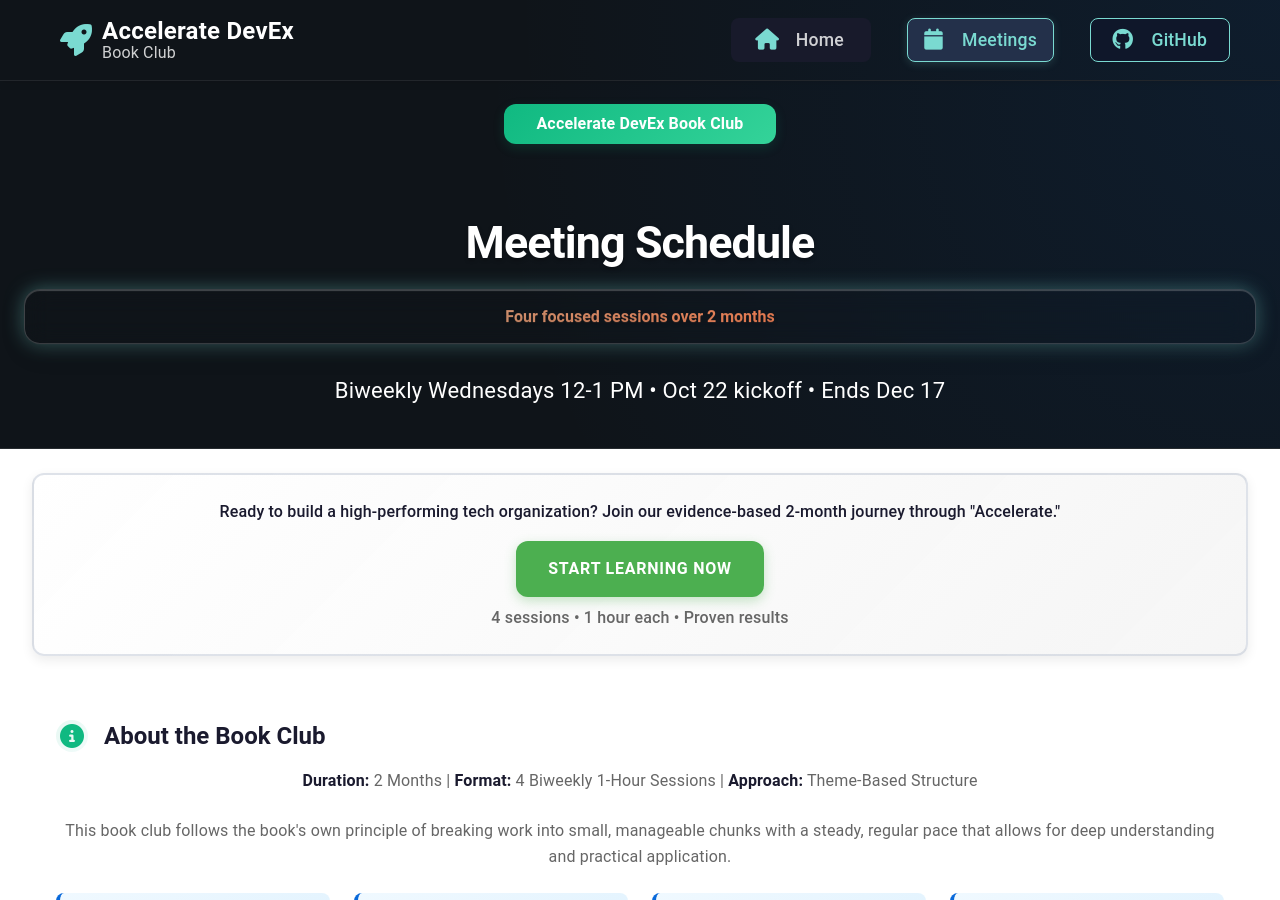
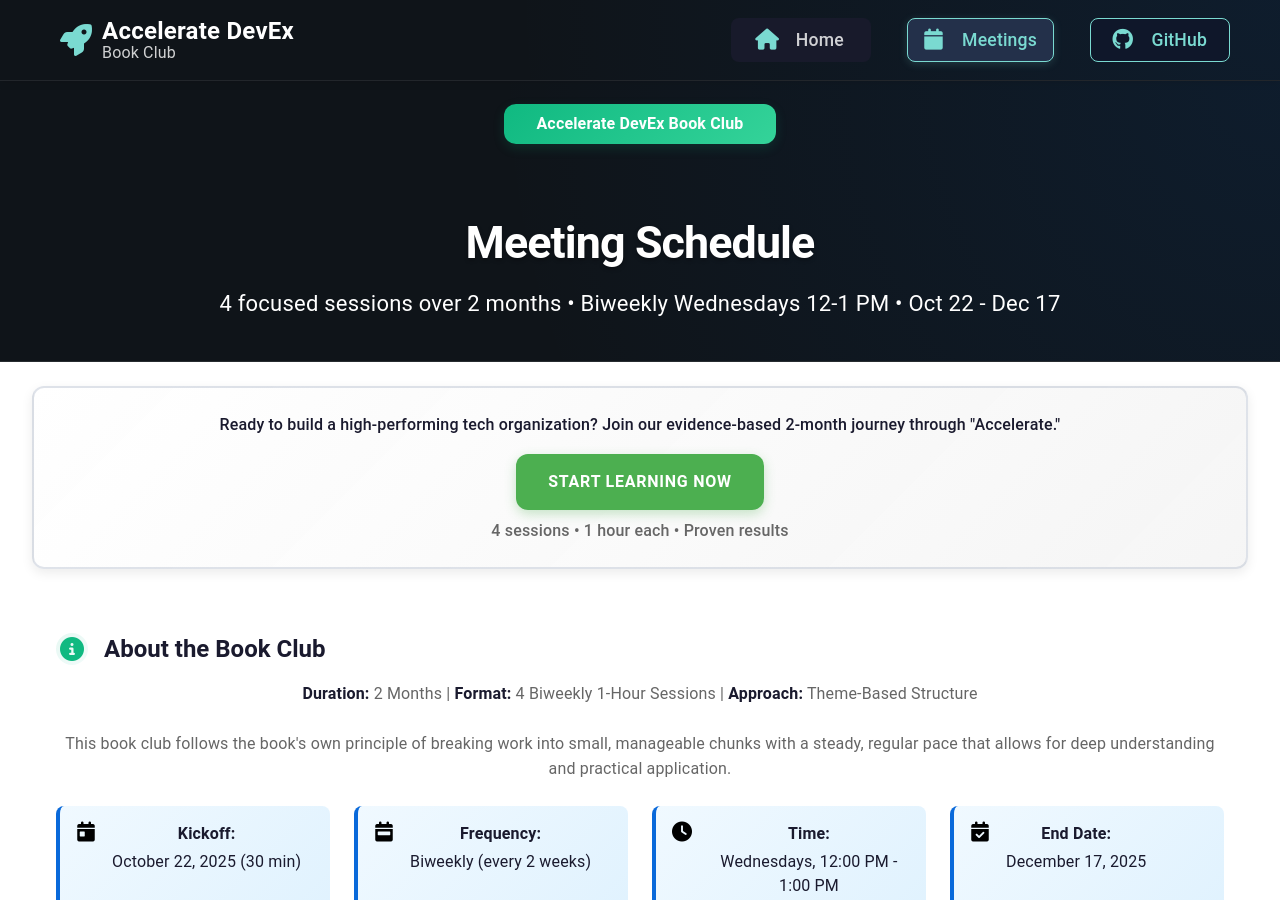
Before and after one commit to mhenke/accelerate-devex-book-club-notebooklm, a Jekyll site: the page built from docs/meetings.md, in a window 1280 px wide and 900 px high. Built offline with Jekyll 4.4.1, drawn with Linux system fonts in a browser that asks for light colours; some web fonts are replaced.

Commit message:
Simplify hero banner to essential hero-content only
Remove unnecessary site-title wrapper div and consolidate all info into hero-content with just:
- hero-value-prop
- hero-headline
- hero-subtitle

Cleaner structure, simpler markup, same visual impact.

🤖 Generated with [Claude Code](https://claude.com/claude-code)

Co-Authored-By: Claude <noreply@anthropic.com>

```diff
--- a/docs/meetings.md
+++ b/docs/meetings.md
@@ -7,10 +7,7 @@ title: Meetings
 <div class="hero-content">
 <div class="hero-value-prop">Accelerate DevEx Book Club</div>
 <h1 class="hero-headline">Meeting Schedule</h1>
-<div class="site-title">
-<h3>Four focused sessions over 2 months</h3>
-</div>
-<p class="hero-subtitle">Biweekly Wednesdays 12-1 PM • Oct 22 kickoff • Ends Dec 17</p>
+<p class="hero-subtitle">4 focused sessions over 2 months • Biweekly Wednesdays 12-1 PM • Oct 22 - Dec 17</p>
 </div>
 </div>
 
```
